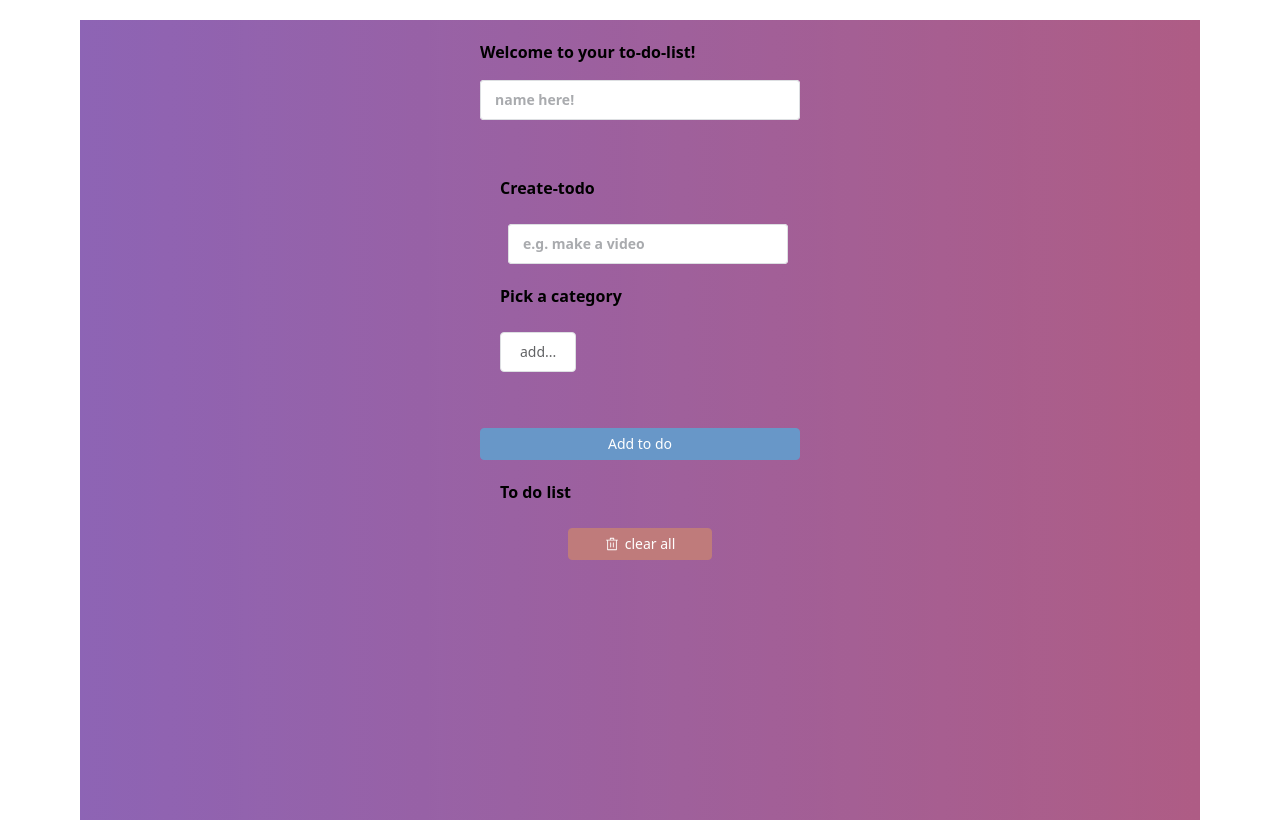
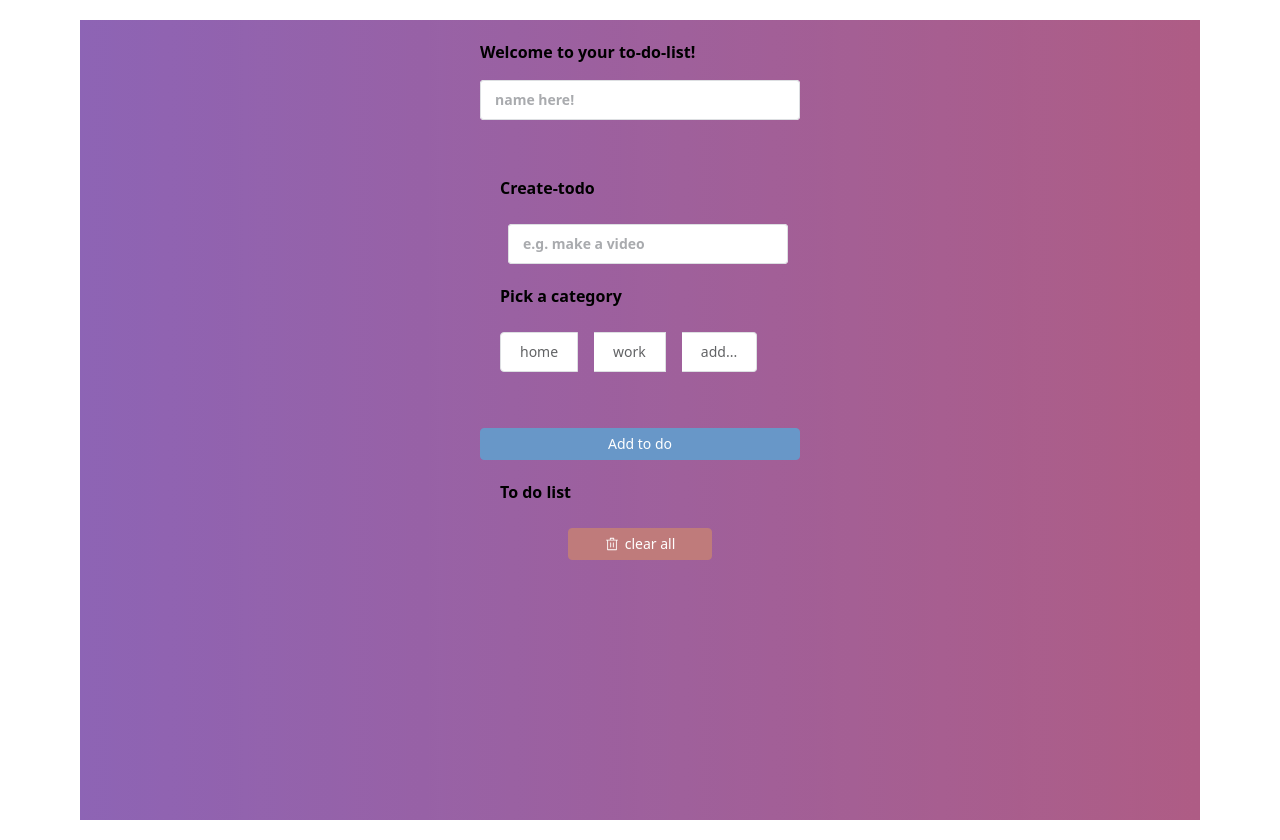
Before and after one commit to little1d/test, a Vue app in the folder to-do-list/: page / in a window 1280 px wide. Built offline with nearby package versions, Linux system fonts and the light colour scheme.

Commit message:
Update App.vue

```diff
--- a/to-do-list/src/App.vue
+++ b/to-do-list/src/App.vue
@@ -2,14 +2,14 @@
 import { ref, computed, watch, onMounted } from 'vue'
 
 const todos = ref([])
+const categories = ref([])
 const name = ref('')
 const input_content = ref('')
-const input_category = ref(null)
-const categories = ref([])
+const input_category = ref('')
 const radio = ref('School')
 
 const addCategories = () => {
-  const newCategory =  prompt('please input your new category!')
+  const newCategory =  prompt('please input your new category here')
   if(newCategory && !categories.value.includes(newCategory)){
     categories.value.push(newCategory)
   }
@@ -43,7 +43,7 @@ const clearAll = () => {
 onMounted(() => {
   name.value = localStorage.getItem('name'),
   todos.value = JSON.parse(localStorage.getItem('todos')) || [],
-  categories.value = localStorage.getItem('categories')
+  categories.value = JSON.parse(localStorage.getItem('categories')) || ['home','work']
 })
 
 watch(todos, newVal => {
@@ -54,9 +54,9 @@ watch(name, (newVal) => {
   localStorage.setItem('name', newVal)
 })
 
-watch(categories,(newVal) => {
-  localStorage.setItem('categories',newVal)
-})
+watch(categories, newVal => {
+  localStorage.setItem('categories',JSON.stringify(newVal))
+},{deep:true})
 
 import {
   Check,
@@ -84,7 +84,7 @@ import {
       <el-main>
         <div class="py-2">Pick a category</div>
         <el-radio-group v-model="input_category" size="large" class="flex gap-4 py-4">
-          <el-radio-button  v-for="category in categories" :label="category" :key="category"/>
+          <el-radio-button  v-for="category in categories" :label="category"/>
           <!-- 事件冒泡 -->
           <el-radio-button label="add..." @click="addCategories"/>
         </el-radio-group>
```
